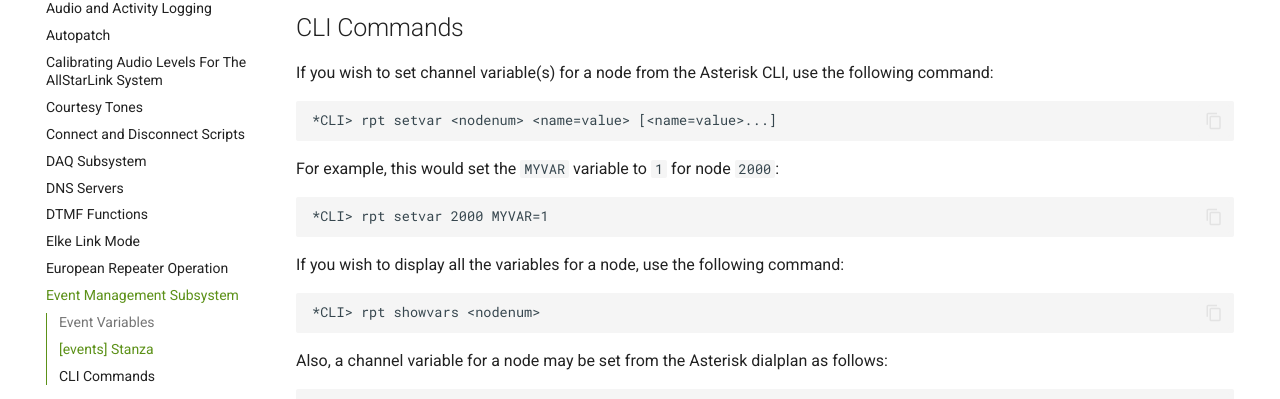
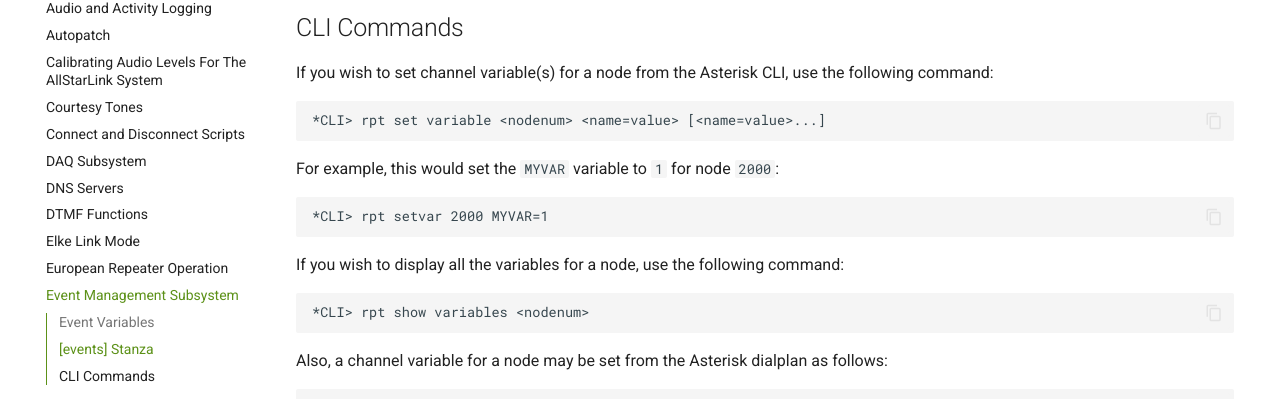
Before and after one commit to AllStarLink/ASL3-Manual, an MkDocs documentation site: the page built from docs/adv-topics/eventmgmt.md, in a window 1280 px wide and 900 px high, scrolled down 3003 px. Shown: the part 149-548 px from the top of the window. Built offline with MkDocs 1.6.1 and Material for MkDocs 9.7.7, drawn with Linux system fonts in a browser that asks for light colours; some of the changed text lies outside the part shown.

````diff
--- a/docs/adv-topics/eventmgmt.md
+++ b/docs/adv-topics/eventmgmt.md
@@ -13,9 +13,9 @@ Variable Name|Decription
 RPT_RXKEYED|Set to `1` when the node's main (RF) receiver is receiving a valid signal
 RPT_TXKEYED|Set to `1` when the node's main (RF) transmitter is transmitting
 RPT_NUMLINKS|Count of links currently connected to the node
-RPT_LINKS|List of Node numbers currently linked to this node and their mode and receive keying status, as follows: `<NUMLINKS>,<MODE><NODEMUM>[,<MODE><NODEMUM>...]`. For example: `2,T2000,R2001` would indicate that there are two nodes linked currently, the first one is node `2000` in `T`ransceive mode, and the second one is node `2001` in `R`eceive-only (monitor) mode.
+RPT_LINKS|List of Node numbers currently linked to this node and their mode and receive keying status, as follows: `<NUMLINKS>,<MODE><NODEMUM>[,<MODE><NODEMUM>...]`. For example: `2,T2000,R2001` would indicate that there are two nodes linked currently, the first one is node `2000` in **T**ransceive mode, and the second one is node `2001` in **R**eceive-only (monitor) mode.
 RPT_NUMALINKS|Count of ***adjacent*** links currently connected to the node
-RPT_ALINKS|List of node numbers currently linked ***adjacent*** to this node, their mode, and receive keying status as follows: `<NUMALINKS>,<NODEMUM><MODE><RXKEYED>[,<NODEMUM><MODE><RXKEYED>...]`. For example: `2,2000TU,2001RK` would indicate that there are two *adjacent* nodes linked currently, the first one is node `2000` in `T`ransceive mode, and is not presently sending a keying signal (`U`) towards this node; the second one is node `2001` in `R`eceive-Only (monitor) mode, and is presently sending a keying signal (`K`) towards this node.
+RPT_ALINKS|List of node numbers currently linked ***adjacent*** to this node, their mode, and receive keying status as follows: `<NUMALINKS>,<NODEMUM><MODE><RXKEYED>[,<NODEMUM><MODE><RXKEYED>...]`. For example: `2,2000TU,2001RK` would indicate that there are two *adjacent* nodes linked currently, the first one is node `2000` in **T**ransceive mode, and is not presently sending a keying signal (**U**) towards this node; the second one is node `2001` in **R**eceive-Only (monitor) mode, and is presently sending a keying signal (**K**) towards this node.
 
 !!! note "Adjacent Nodes"
     Adjacent nodes are ones that are ***directly connected*** to this node. This differs from the `RPT_LINKS` in that the `RPT_LINKS` is a list of **all** nodes, whether connected directly, or connected through a node that is connected directly. The keying information is not given with the `RPT_LINKS` because in that context, it is meaningless.
@@ -39,25 +39,25 @@ Each line of the `[events]` stanza is specified as follows:
 
 `actions`:
 
-* If the `action` is `V` (for "setting variable"), then the `action-spec` is the variable being set.
+* If the `action` is `v` (for "setting variable"), then the `action-spec` is the variable being set.
 
-* If the `action` is `G` (for "setting global variable"), then the `action-spec` is the global variable being set.
+* If the `action` is `g` (for "setting global variable"), then the `action-spec` is the global variable being set.
 
-* If the `action` is `F` (for "function"), then the `action-spec` is a DTMF function to be executed (if the result is `1`).
+* If the `action` is `f` (for "function"), then the `action-spec` is a DTMF function to be executed (if the result is `1`).
 
-* If the `action` is `C` (for "rpt command"), then the `action-spec` is a raw `rpt command` to be executed (if the result is `1`).
+* If the `action` is `c` (for "rpt command"), then the `action-spec` is a raw `rpt command` to be executed (if the result is `1`).
 
-* If the `action` is `S` (for "shell command"), then the `action-spec` is a shell command to be executed (if the result is `1`).
+* If the `action` is `s` (for "shell command"), then the `action-spec` is a shell command to be executed (if the result is `1`).
 
 `types`:
 
-* If `type` is `E` (for "evaluate statement" (or perhaps "equals")), the `var-spec` is a full statement containing expressions, variables and operators per the expression evaluation built into Asterisk.
+* If `type` is `e` (for "evaluate statement" (or perhaps "equals")), the `var-spec` is a full statement containing expressions, variables and operators per the expression evaluation built into Asterisk.
 
-* If `type` is `T` (for "going True"), the `var-spec` is a single (already-defined) variable name, and the result will be `1` if the variable has just gone from `0` to `1`.
+* If `type` is `t` (for "going True"), the `var-spec` is a single (already-defined) variable name, and the result will be `1` if the variable has just gone from `0` to `1`.
 
-* If `type` is `F` (for "going False"), the `var-spec` is a single (already-defined) variable name, and the result will be `1` if the varible has just gone from `1` to `0`.
+* If `type` is `f` (for "going False"), the `var-spec` is a single (already-defined) variable name, and the result will be `1` if the varible has just gone from `1` to `0`.
 
-* If `type` is `N` (for "no change"), the `var-spec` is a single (already-defined) variable name, and the result will be `1` if the variable has not changed.
+* If `type` is `n` (for "no change"), the `var-spec` is a single (already-defined) variable name, and the result will be `1` if the variable has not changed.
 
 
 Examples:
@@ -100,7 +100,7 @@ ls -l /tmp > /tmp/example.txt = s|f|TEMPVAR
 If you wish to set channel variable(s) for a node from the Asterisk CLI, use the following command:
 
 ```
-*CLI> rpt setvar <nodenum> <name=value> [<name=value>...]
+*CLI> rpt set variable <nodenum> <name=value> [<name=value>...]
 ```
 
 For example, this would set the `MYVAR` variable to `1` for node `2000`:
@@ -112,7 +112,7 @@ For example, this would set the `MYVAR` variable to `1` for node `2000`:
 If you wish to display all the variables for a node, use the following command:
 
 ```
-*CLI> rpt showvars <nodenum>
+*CLI> rpt show variables <nodenum>
 ```
 
 Also, a channel variable for a node may be set from the Asterisk dialplan as follows:
````
Also changed, not shown: other parts of docs/adv-topics/eventmgmt.md (+1 -1 lines).
